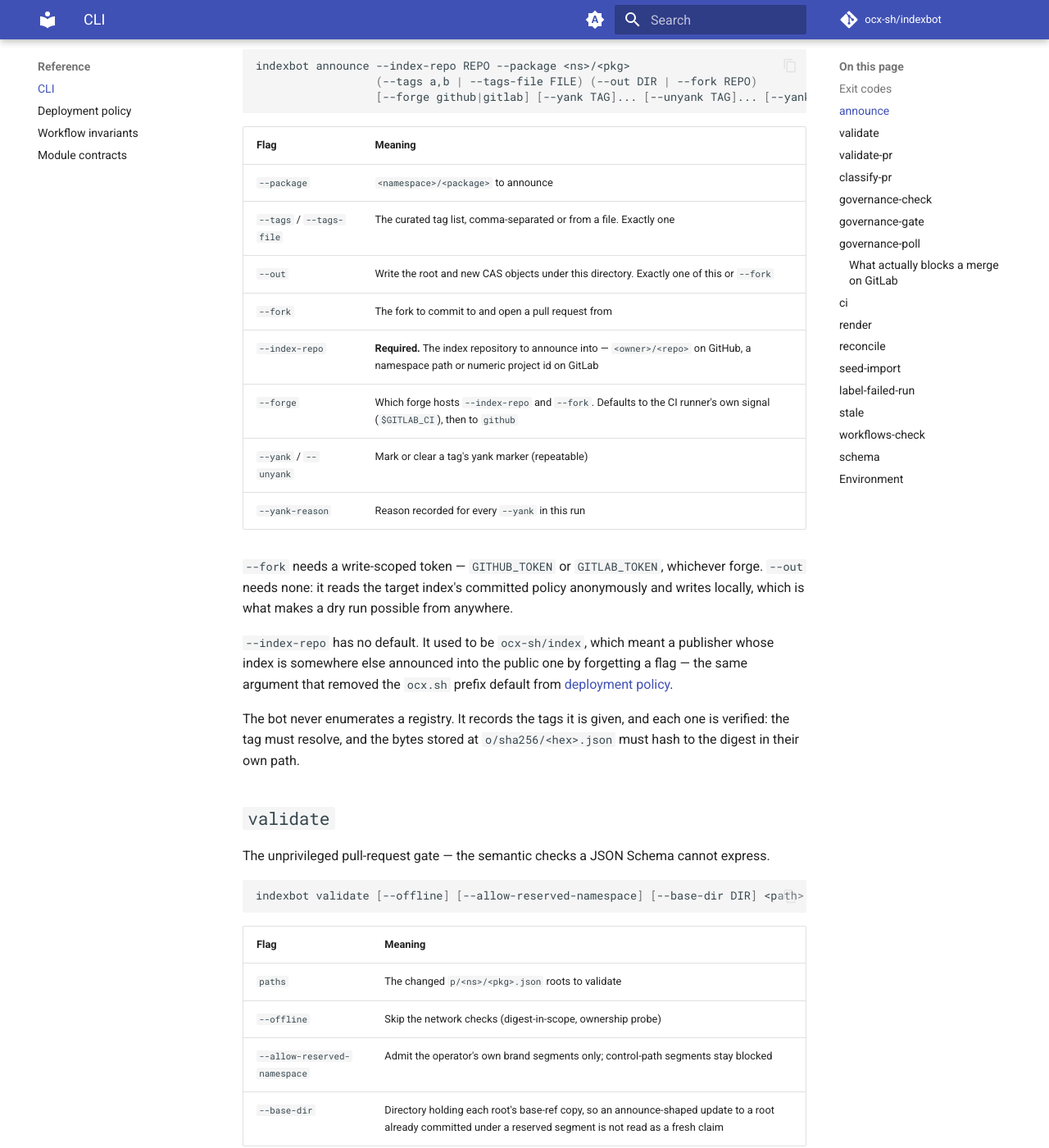
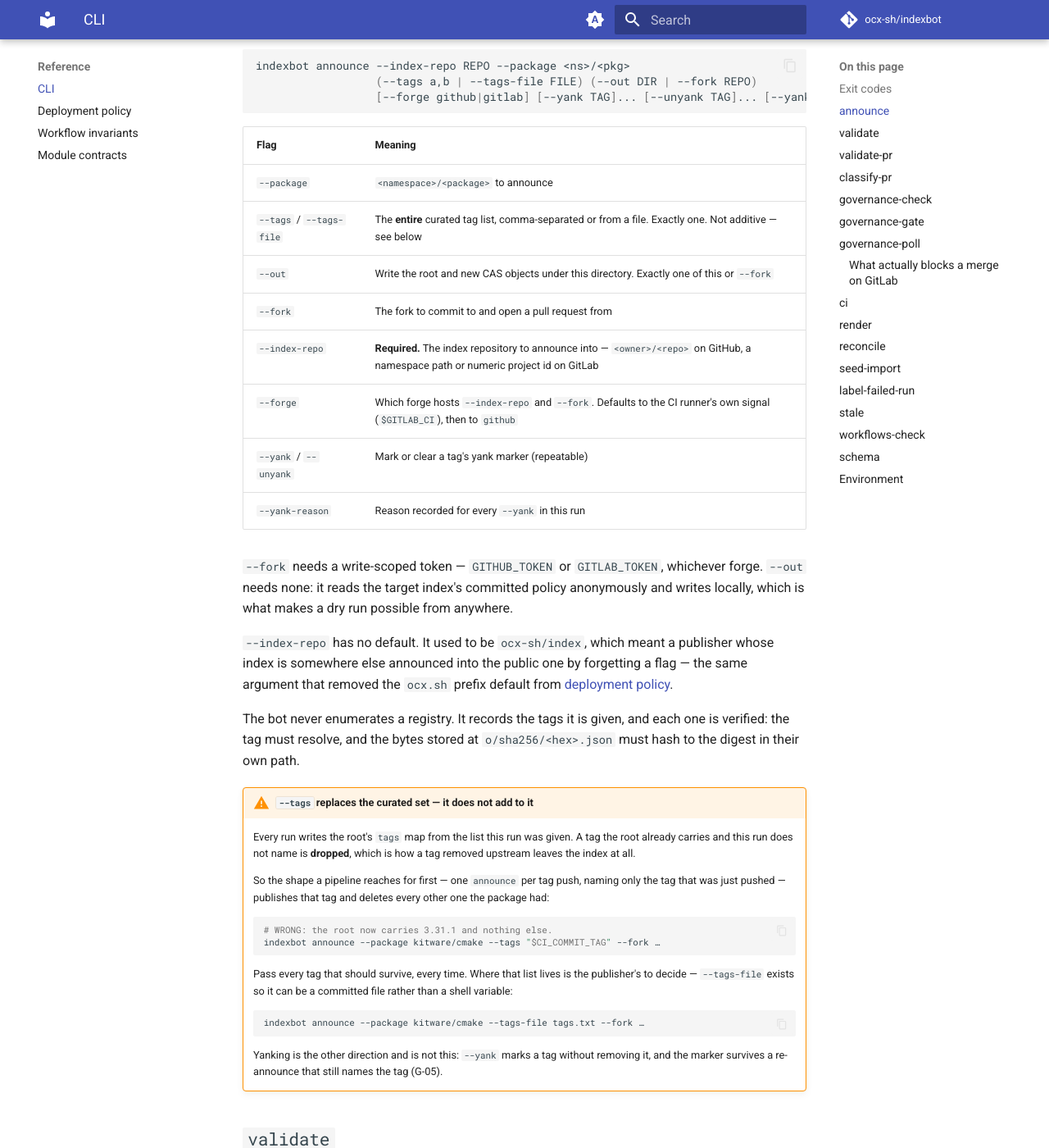
Before and after one commit to ocx-sh/indexbot, an MkDocs documentation site: the page built from docs/reference/cli.md, in a window 1280 px wide and 1400 px high, scrolled down 1006 px. Shown: the whole window at 82% size. Built offline with MkDocs 1.6.1 and Material for MkDocs 9.7.7, drawn with Linux system fonts in a browser that asks for light colours; comment, search, counter and statistics services are not loaded.

Commit message:
docs(announce): --tags replaces the curated set, and nothing said so
`core/regenerate.py` drops a tag the root carries and the run does not
name — that is how a tag removed upstream leaves the index. Neither the
flag table nor the quickstart said it, so the pipeline shape an operator
writes from those docs first (one announce per tag push, naming only the
tag just pushed) publishes that tag and silently deletes every other one
the package had. Both pages now carry the warning next to the command
they would have copied.

Also in this change, three small ones the same review turned up:

* `_disposition` and `gate_pull_request` took `change_class: str` while
  every caller produces `core.diff.ChangeClass`. Widening at the signature
  discarded literal exhaustiveness — a typo in the `!= "refresh"` chain
  type-checked clean, on the one value in that chain that was not a
  `Literal` (`CommitStatusState` beside it always was).
* `cli/validate.py`'s module docstring still described binding adapters at
  dispatch-registration time via `functools.partial`, and claimed the
  module registers nothing in `cli/main.py`. Neither is what shipped.
* `schema` was the one subcommand no test invoked through dispatch —
  comparing key sets proves the key exists, never that the value runs.

````diff
--- a/docs/reference/cli.md
+++ b/docs/reference/cli.md
@@ -41,7 +41,7 @@ indexbot announce --index-repo REPO --package <ns>/<pkg>
 | Flag | Meaning |
 |---|---|
 | `--package` | `<namespace>/<package>` to announce |
-| `--tags` / `--tags-file` | The curated tag list, comma-separated or from a file. Exactly one |
+| `--tags` / `--tags-file` | The **entire** curated tag list, comma-separated or from a file. Exactly one. Not additive — see below |
 | `--out` | Write the root and new CAS objects under this directory. Exactly one of this or `--fork` |
 | `--fork` | The fork to commit to and open a pull request from |
 | `--index-repo` | **Required.** The index repository to announce into — `<owner>/<repo>` on GitHub, a namespace path or numeric project id on GitLab |
@@ -62,6 +62,33 @@ from [deployment policy](policy.md).
 The bot never enumerates a registry. It records the tags it is given, and each
 one is verified: the tag must resolve, and the bytes stored at
 `o/sha256/<hex>.json` must hash to the digest in their own path.
+
+!!! warning "`--tags` replaces the curated set — it does not add to it"
+
+    Every run writes the root's `tags` map from the list this run was given.
+    A tag the root already carries and this run does not name is **dropped**,
+    which is how a tag removed upstream leaves the index at all.
+
+    So the shape a pipeline reaches for first — one `announce` per tag push,
+    naming only the tag that was just pushed — publishes that tag and deletes
+    every other one the package had:
+
+    ```bash
+    # WRONG: the root now carries 3.31.1 and nothing else.
+    indexbot announce --package kitware/cmake --tags "$CI_COMMIT_TAG" --fork …
+    ```
+
+    Pass every tag that should survive, every time. Where that list lives is
+    the publisher's to decide — `--tags-file` exists so it can be a committed
+    file rather than a shell variable:
+
+    ```bash
+    indexbot announce --package kitware/cmake --tags-file tags.txt --fork …
+    ```
+
+    Yanking is the other direction and is not this: `--yank` marks a tag
+    without removing it, and the marker survives a re-announce that still
+    names the tag (G-05).
 
 ## `validate`
 
````
Also changed, not shown: docs/guide/quickstart.md (+8 -0 lines), 3 other files.
